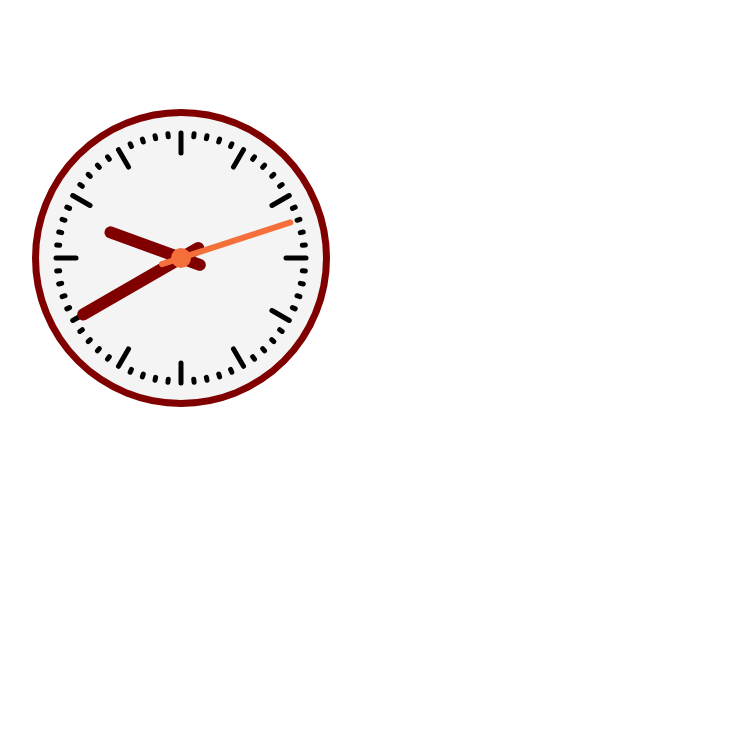
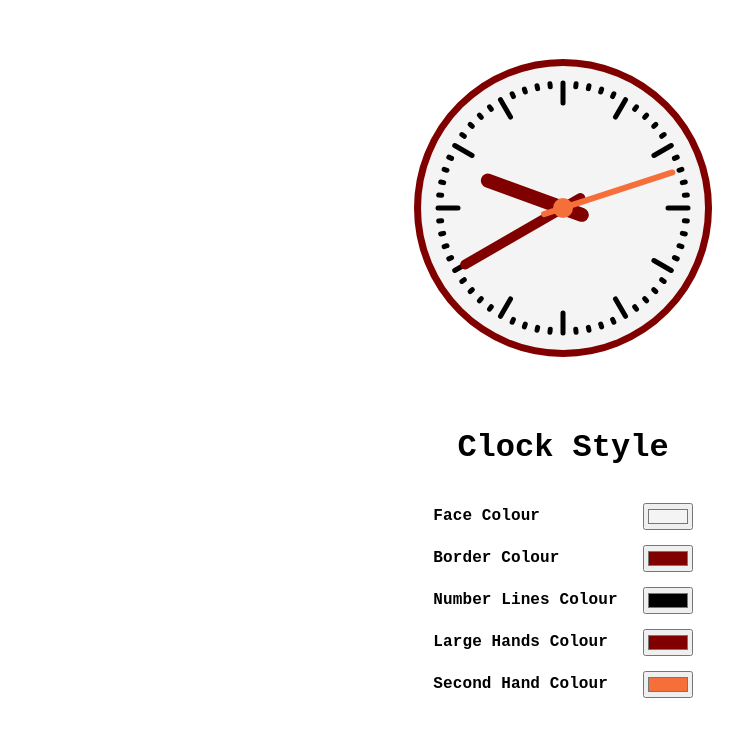
Before and after one commit to milsyy/animated-clock, a plain HTML site: page index.html in a window 1280 px wide. Shown: the whole page, without its empty margins (77-820 px from the left). Drawn offline with Linux system fonts and the light colour scheme.

Commit message:
Added customization options for the colours within the clock

```diff
--- a/index.html
+++ b/index.html
@@ -4,11 +4,34 @@
     <meta charset="UTF-8" />
     <meta http-equiv="X-UA-Compatible" content="IE=edge" />
     <meta name="viewport" content="width=device-width, initial-scale=1.0" />
-    <script src="script.js" defer></script>
-
+    <link rel="stylesheet" href="style.css" />
     <title>Animated Clock</title>
   </head>
   <body>
-    <canvas id="canvas" width="500" height="500"></canvas>
+    <canvas id="canvas" width="400" height="400"></canvas>
+    <h1>Clock Style</h1>
+    <form>
+      <div class="form-input">
+        <label>Face Colour</label>
+        <input type="color" value="#f4f4f4" id="faceColour" />
+      </div>
+      <div class="form-input">
+        <label>Border Colour</label>
+        <input type="color" value="#800000" id="borderColour" />
+      </div>
+      <div class="form-input">
+        <label>Number Lines Colour</label>
+        <input type="color" value="#000000" id="numberLinesColour" />
+      </div>
+      <div class="form-input">
+        <label>Large Hands Colour</label>
+        <input type="color" value="#800000" id="largeHandsColour" />
+      </div>
+      <div class="form-input">
+        <label>Second Hand Colour</label>
+        <input type="color" value="#f56f3b" id="secondHandColour" />
+      </div>
+    </form>
+    <script src="script.js" defer></script>
   </body>
 </html>
--- a/script.js
+++ b/script.js
@@ -2,11 +2,16 @@ const clock = () => {
   const now = new Date();
   const canvas = document.getElementById("canvas");
   const ctx = canvas.getContext("2d");
+  const faceColour = document.getElementById("faceColour");
+  const borderColour = document.getElementById("borderColour");
+  const numberLinesColour = document.getElementById("numberLinesColour");
+  const largeHandsColour = document.getElementById("largeHandsColour");
+  const secondHandColour = document.getElementById("secondHandColour");
 
   // Setup canvas
   ctx.save(); // Save default state
-  ctx.clearRect(0, 0, 500, 500);
-  ctx.translate(250, 250); // put 0,0 in the middle
+  ctx.clearRect(0, 0, 400, 400);
+  ctx.translate(200, 200); // put 0,0 in the middle
   ctx.rotate(-Math.PI / 2); // rotate clock -90deg
 
   // Set default styles
@@ -17,36 +22,45 @@ const clock = () => {
 
   // Draw clock face/border
   ctx.save();
+
   ctx.beginPath();
   ctx.lineWidth = 14;
-  ctx.strokeStyle = "#800000";
+  ctx.strokeStyle = borderColour.value;
   ctx.arc(0, 0, 142, 0, Math.PI * 2, true);
   ctx.stroke(); // outline appears thinner due to the fill being on top of the stroke, call fill first to avoid this
+  ctx.fillStyle = faceColour.value;
   ctx.fill();
+
   ctx.restore();
 
   // Draw hour lines
   ctx.save();
+
   for (let i = 0; i < 12; i++) {
     ctx.beginPath();
     ctx.rotate(Math.PI / 6);
+    ctx.strokeStyle = numberLinesColour.value;
     ctx.moveTo(105, 0);
     ctx.lineTo(125, 0);
     ctx.stroke();
   }
+
   ctx.restore();
 
   // Draw minute lines
   ctx.save();
+
   for (let i = 0; i < 60; i++) {
     if (i % 5 !== 0) {
       ctx.beginPath();
       ctx.moveTo(122, 0);
       ctx.lineTo(125, 0);
+      ctx.strokeStyle = numberLinesColour.value;
       ctx.stroke();
     }
     ctx.rotate(Math.PI / 30);
   }
+
   ctx.restore();
 
   // Get current time
@@ -60,10 +74,10 @@ const clock = () => {
   ctx.beginPath();
   ctx.rotate((Math.PI / 6) * hr + (Math.PI / 360) * min) +
     (Math.PI / 21600) * sec;
-  ctx.strokeStyle = "#800000";
-  ctx.lineWidth = 12;
+  ctx.strokeStyle = largeHandsColour.value;
+  ctx.lineWidth = 14;
   ctx.moveTo(-20, 0);
-  ctx.lineTo(75, 0);
+  ctx.lineTo(80, 0);
   ctx.stroke();
 
   ctx.restore();
@@ -73,8 +87,8 @@ const clock = () => {
 
   ctx.beginPath();
   ctx.rotate((Math.PI / 30) * min) + (Math.PI / 360) * sec;
-  ctx.strokeStyle = "#800000";
-  ctx.lineWidth = 12;
+  ctx.strokeStyle = largeHandsColour.value;
+  ctx.lineWidth = 10;
   ctx.moveTo(-20, 0);
   ctx.lineTo(113, 0);
   ctx.stroke();
@@ -85,11 +99,11 @@ const clock = () => {
   ctx.save();
 
   ctx.beginPath();
-  ctx.fillStyle = "#f56f3b";
+  ctx.fillStyle = secondHandColour.value;
   ctx.arc(0, 0, 7, 0, Math.PI * 2, true);
   ctx.fill();
   ctx.rotate((Math.PI / 30) * sec);
-  ctx.strokeStyle = "#f56f3b";
+  ctx.strokeStyle = secondHandColour.value;
   ctx.lineWidth = 6;
   ctx.moveTo(-20, 0);
   ctx.lineTo(115, 0);
--- /dev/null
+++ b/style.css
@@ -0,0 +1,20 @@
+body {
+  display: flex;
+  flex-direction: column;
+  align-items: center;
+  font-family: "Courier New", Courier, monospace;
+}
+
+form {
+  margin-top: 15px;
+  font-weight: bold;
+}
+
+.form-input {
+  margin-bottom: 15px;
+  letter-spacing: 0.1px;
+  display: flex;
+  justify-content: space-between;
+  align-items: center;
+  gap: 25px;
+}
```
